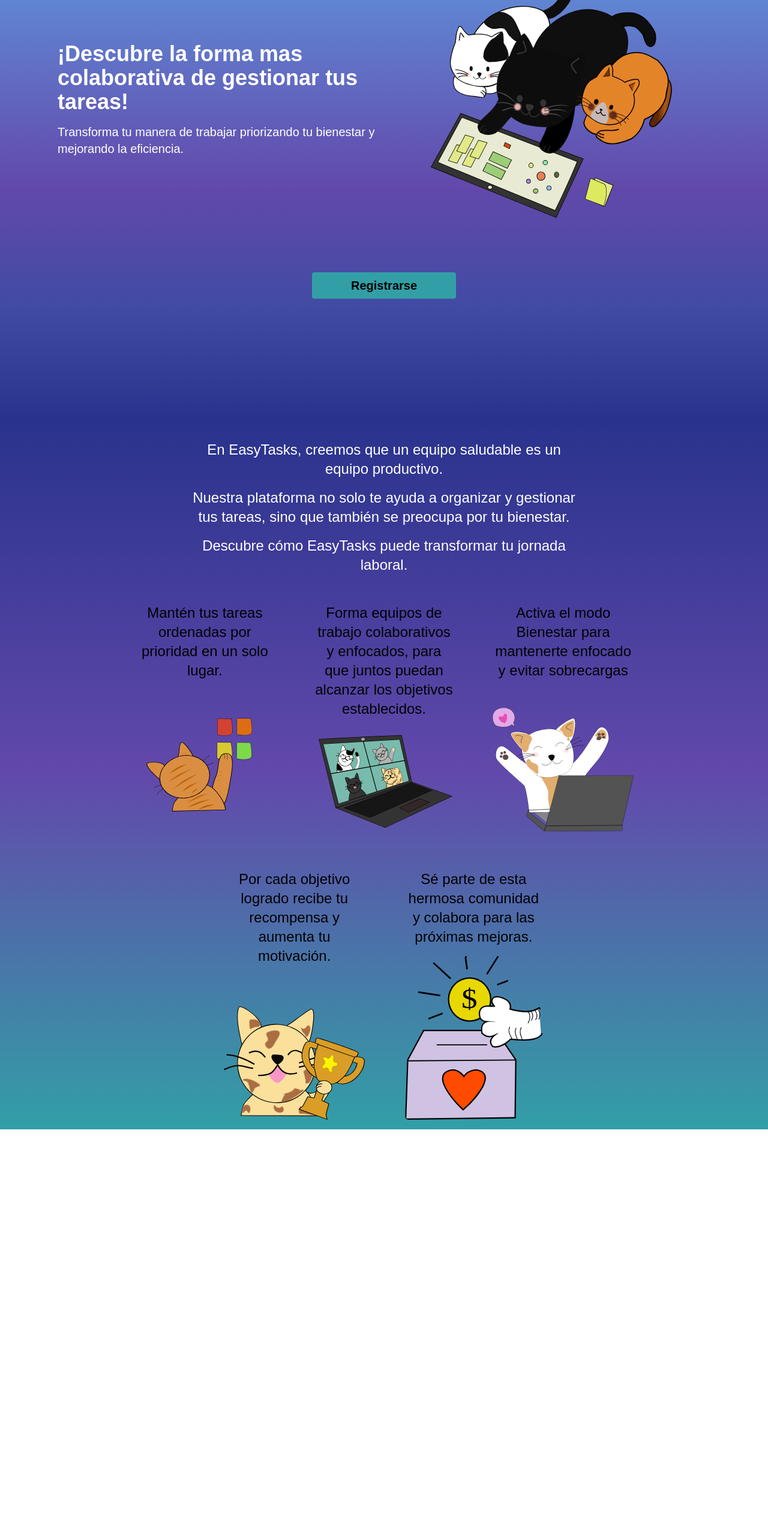
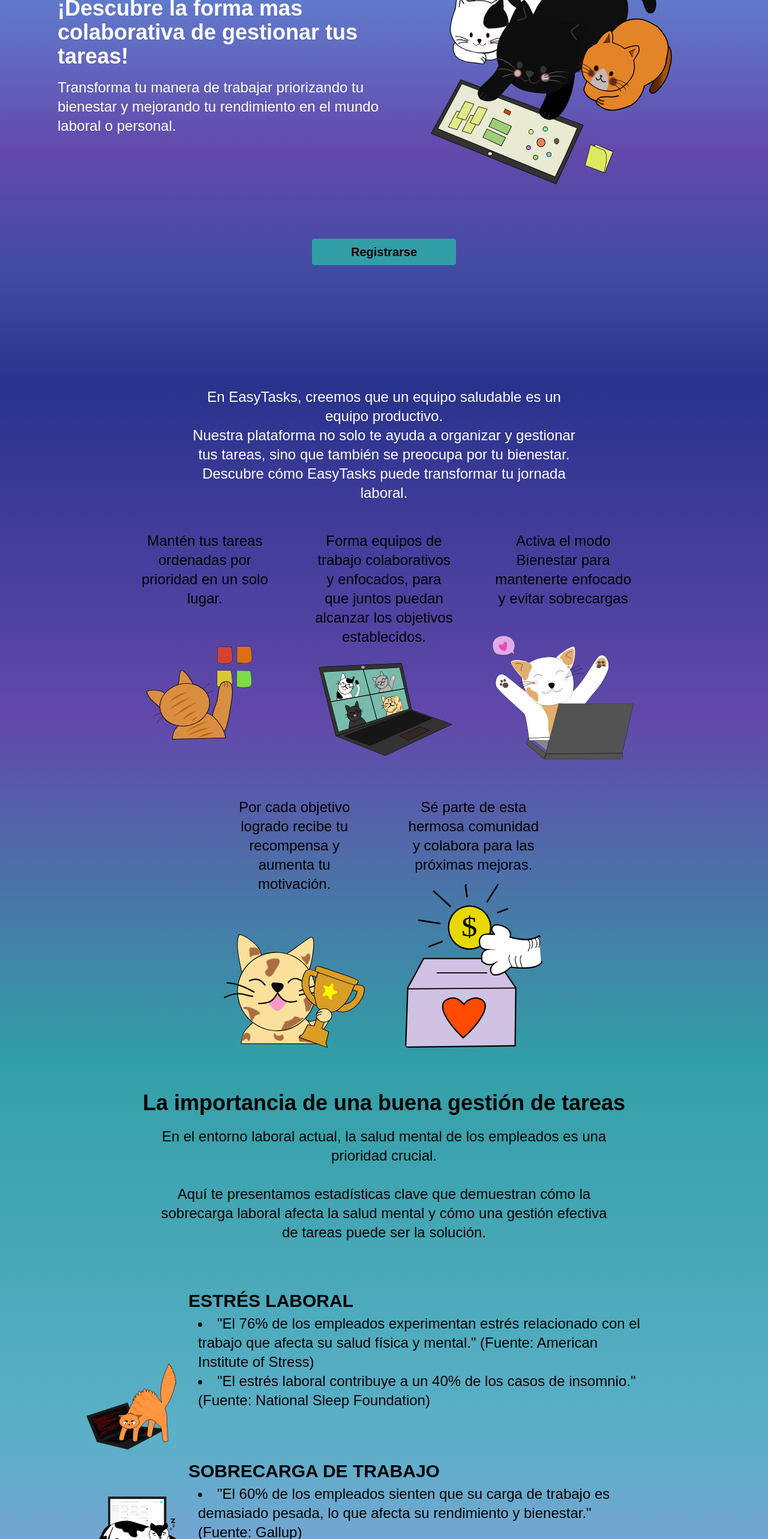
Before and after one commit to DamiiPeralta/PFG7-Front, a Next.js app in the folder easytasks/: page / in a window 1280 px wide. Shown: the part 234-2800 px from the top of the page at 60% size. Before the commit the page ends 2117 px from the top, so only its background shows below. Built offline with nearby package versions, Linux system fonts and the light colour scheme; a web font is replaced by a local one.

Commit message:
Se realizan ajustes de estilos para dar homogeneidad a la landing page

```diff
--- a/easytasks/src/app/navigation/navbar/index.tsx
+++ b/easytasks/src/app/navigation/navbar/index.tsx
@@ -4,7 +4,7 @@
 
 const Navbar = () => {
   return (
-    <div className="bg-transparent w-full h-30 sticky top-0 mt-4 z-20">
+    <div className=" w-full h-30 bg-color7 fixed top-0 p-4 z-20">
       <div className="flex justify-between items-center">
         <div className="logo">
           <Link href="/">
@@ -13,7 +13,7 @@
         </div>
         <nav className="flex space-x-8">
           <a
-            href="#section-welcome"
+            href="/register"
             className="hover:text-gray-200 transition duration-300"
           >
             Comenzar
--- a/easytasks/src/app/page.tsx
+++ b/easytasks/src/app/page.tsx
@@ -1,11 +1,15 @@
-import Bienvenida from "@/components/Bienvenida";
+import AboutUs from "@/components/aboutUs";
 import BenefitsSection from "@/components/benefits-section/benefits-section";
+import MentalHealth from "@/components/mentalHealth";
+import WelcomeSection from "@/components/welcome-section/Bienvenida";
 
 const LandingPage = () => {
   return (
     <>
-      <Bienvenida />
+      <WelcomeSection />
       <BenefitsSection />
+      <MentalHealth />
+      <AboutUs />
     </>
   );
 };
--- a/easytasks/src/components/Bienvenida.tsx
+++ /dev/null
@@ -1,39 +0,0 @@
-import Image from "next/image";
-import React from "react";
-
-const Bienvenida = () => {
-  return (
-    <div className="bg-gradient-lineal min-h-screen top-0 w-full">
-      <section className="flex flex-col items-center text-center md:mt-46 mt-16">
-        <div className="flex flex-col md:flex-row items-center justify-between w-full max-w-6xl mx-auto px-8">
-          <div className="text-left md:w-1/2">
-            <h1 className="text-4xl font-bold mb-4 text-white">
-              ¡Descubre la forma mas colaborativa de gestionar tus tareas!
-            </h1>
-            <p className="text-xl mb-4 text-white">
-              Transforma tu manera de trabajar priorizando tu bienestar y
-              mejorando la eficiencia.
-            </p>
-          </div>
-
-          <div className="md:w-1/2 flex justify-center">
-            <Image
-              src="/sectionWelcome/gatosColaboradores.svg"
-              width={600}
-              height={600}
-              alt="Gatos organizando sus tareas en una tableta"
-              className="max-w-full"
-            />
-          </div>
-        </div>
-        <div className="mb-20 mt-2">
-          <button className="bg-color-button hover:bg-teal-700 text-black font-bold py-2 px-8 rounded text-xl w-60">
-            Registrarse
-          </button>
-        </div>
-      </section>
-    </div>
-  );
-};
-
-export default Bienvenida;
--- a/easytasks/src/components/benefits-section/benefits-section.tsx
+++ b/easytasks/src/components/benefits-section/benefits-section.tsx
@@ -4,8 +4,8 @@
 const BenefitsSection = () => {
   return (
     <div id="section-benefits" className="bg-gradient-benefits min-h-screen">
-      <div className="flex flex-col items-center w-full px-4 md:px-0 ">
-        <div className="w-full md:w-3/4 lg:w-1/2 text-xl md:text-2xl text-white text-center mt-8 space-y-4">
+      <div className="flex flex-col items-center w-full md:px-0 ">
+        <div className="w-full md:w-3/4 lg:w-1/2 text-xl md:text-2xl text-white text-center">
           <p>
             En EasyTasks, creemos que un equipo saludable es un equipo
             productivo.
--- a/easytasks/src/components/mentalHealth/index.tsx
+++ b/easytasks/src/components/mentalHealth/index.tsx
@@ -1,18 +1,28 @@
-import { GatoEstres, GatoProductivo, GatoSobrecarga } from "./img"
+import { GatoEstres, GatoProductivo, GatoSobrecarga } from "./img";
 
 const MentalHealth = () => {
   return (
     <section className="flex flex-col justify-center items-center p-5 bg-gradient-to-b from-color1 via-color2 to-color3 h-sreen ">
-            <h2 className="text-2xl font-bold mt-9 my-5">La importancia de una buena gestión de tareas</h2>
-            <div className="flex flex-col justify-center items-center w-[80%] mb-4 text-xl">
-                <p>En el entorno laboral actual, la salud mental de los empleados es una prioridad crucial.</p>
-                <p>Aquí te presentamos estadísticas clave que demuestran cómo la sobrecarga laboral afecta la salud mental y cómo una gestión efectiva de tareas puede ser la solución.</p>
+      <h2 className="text-4xl font-bold mt-9 my-5">
+        La importancia de una buena gestión de tareas
+      </h2>
+      <div className="flex flex-col justify-center items-center w-[60%] mb-4 text-2xl text-center">
+        <p>
+          En el entorno laboral actual, la salud mental de los empleados es una
+          prioridad crucial.
+        </p>
+        <br />
+        <p>
+          Aquí te presentamos estadísticas clave que demuestran cómo la
+          sobrecarga laboral afecta la salud mental y cómo una gestión efectiva
+          de tareas puede ser la solución.
+        </p>
       </div>
 
-            <div className="flex justify-center items-center w-[90%]">
+      <div className="flex justify-center items-center w-[80%]">
         <div className="flex flex-col my-5">
-                    <div className="flex flex-col my-2 overflow-hidden w-full transition-transform duration-300 transform hover:scale-125">
-                       <GatoEstres/>
+          <div className="flex  flex-col my-2 overflow-hidden w-full transition-transform duration-300 transform hover:scale-125">
+            <GatoEstres />
           </div>
           <div className="overflow-hidden w-full transition-transform duration-300 transform hover:scale-125">
             <GatoSobrecarga />
@@ -22,31 +32,56 @@
           </div>
         </div>
         <div className="flex flex-col justify-center items-center m-5">
-                    <div className="flex flex-col items-center my-10 text-lg" >
-                        <h3 className="font-semibold my-1">ESTRÉS LABORAL</h3>
-                        <ul className="list-disc list-inside w-[95%]">
-                            <li className="ml-4">"El 76% de los empleados experimentan estrés relacionado con el trabajo que afecta su salud física y mental." (Fuente: American Institute of Stress)</li>
-                            <li className="ml-4">"El estrés laboral contribuye a un 40% de los casos de insomnio." (Fuente: National Sleep Foundation)</li>
+          <div className="flex flex-col my-10 text-lg">
+            <h3 className="font-semibold my-1 text-3xl">ESTRÉS LABORAL</h3>
+            <ul className="list-disc list-inside w-[95%] text-2xl">
+              <li className="ml-4">
+                "El 76% de los empleados experimentan estrés relacionado con el
+                trabajo que afecta su salud física y mental." (Fuente: American
+                Institute of Stress)
+              </li>
+              <li className="ml-4">
+                "El estrés laboral contribuye a un 40% de los casos de
+                insomnio." (Fuente: National Sleep Foundation)
+              </li>
             </ul>
           </div>
-                    <div className="flex flex-col items-center my-10 text-lg">
-                        <h3 className="font-semibold my-1">SOBRECARGA DE TRABAJO</h3>
-                        <ul className="list-disc list-inside w-[95%]">
-                            <li className="ml-4">"El 60% de los empleados sienten que su carga de trabajo es demasiado pesada, lo que afecta su rendimiento y bienestar." (Fuente: Gallup)</li>
-                            <li className="ml-4">"La sobrecarga laboral está asociada con un aumento del 50% en el riesgo de depresión y ansiedad." (Fuente: Occupational Health Psychology)</li>
+          <div className="flex flex-col  my-10 text-lg">
+            <h3 className="font-semibold my-1 text-3xl">
+              SOBRECARGA DE TRABAJO
+            </h3>
+            <ul className="list-disc list-inside w-[95%] text-2xl">
+              <li className="ml-4">
+                "El 60% de los empleados sienten que su carga de trabajo es
+                demasiado pesada, lo que afecta su rendimiento y bienestar."
+                (Fuente: Gallup)
+              </li>
+              <li className="ml-4">
+                "La sobrecarga laboral está asociada con un aumento del 50% en
+                el riesgo de depresión y ansiedad." (Fuente: Occupational Health
+                Psychology)
+              </li>
             </ul>
           </div>
-                    <div className="flex flex-col items-center my-10 text-lg">
-                        <h3 className="font-semibold my-1">PRODUCTIVIDAD Y BIENESTAR</h3>
-                        <ul className="list-disc list-inside w-[95%]">
-                            <li className="ml-4">"Empresas que priorizan la salud mental de sus empleados observan un aumento del 20% en la productividad." (Fuente: WHO)</li>
-                            <li className="ml-4">"Equipos con una gestión de tareas eficaz reportan un 30% menos de ausentismo por motivos de salud mental." (Fuente: Harvard Business Review)</li>
+          <div className="flex flex-col  my-10 text-lg">
+            <h3 className="font-semibold my-1 text-3xl">
+              PRODUCTIVIDAD Y BIENESTAR
+            </h3>
+            <ul className="list-disc list-inside w-[95%] text-2xl">
+              <li className="ml-4">
+                "Empresas que priorizan la salud mental de sus empleados
+                observan un aumento del 20% en la productividad." (Fuente: WHO)
+              </li>
+              <li className="ml-4">
+                "Equipos con una gestión de tareas eficaz reportan un 30% menos
+                de ausentismo por motivos de salud mental." (Fuente: Harvard
+                Business Review)
+              </li>
             </ul>
           </div>
         </div>
       </div>
     </section>
-    )
-
-}
+  );
+};
 export default MentalHealth;
--- /dev/null
+++ b/easytasks/src/components/welcome-section/Bienvenida.tsx
@@ -0,0 +1,39 @@
+import Image from "next/image";
+import React from "react";
+
+const WelcomeSection = () => {
+  return (
+    <div className="mt-20 bg-gradient-lineal min-h-screen top-0 w-full">
+      <section className="flex flex-col items-center text-center ">
+        <div className="flex flex-col md:flex-row items-center justify-between w-full max-w-6xl mx-auto px-8">
+          <div className="text-left md:w-1/2">
+            <h1 className="text-4xl font-bold mb-4 text-white">
+              ¡Descubre la forma mas colaborativa de gestionar tus tareas!
+            </h1>
+            <p className="text-2xl mb-4 text-white">
+              Transforma tu manera de trabajar priorizando tu bienestar y
+              mejorando tu rendimiento en el mundo laboral o personal.
+            </p>
+          </div>
+
+          <div className="md:w-1/2 flex justify-center">
+            <Image
+              src="/sectionWelcome/gatosColaboradores.svg"
+              width={600}
+              height={600}
+              alt="Gatos organizando sus tareas en una tableta"
+              className="max-w-full"
+            />
+          </div>
+        </div>
+        <div className="mb-20 mt-2">
+          <button className="bg-color-button hover:bg-color8  text-black font-bold py-2 px-8 rounded text-xl w-60">
+            Registrarse
+          </button>
+        </div>
+      </section>
+    </div>
+  );
+};
+
+export default WelcomeSection;
```
Also changed, not shown: easytasks/src/components/aboutUs/index.tsx (+90 -19 lines), easytasks/tailwind.config.ts (+10 -6 lines). Lines whose indentation alone changed are shown as unchanged.
